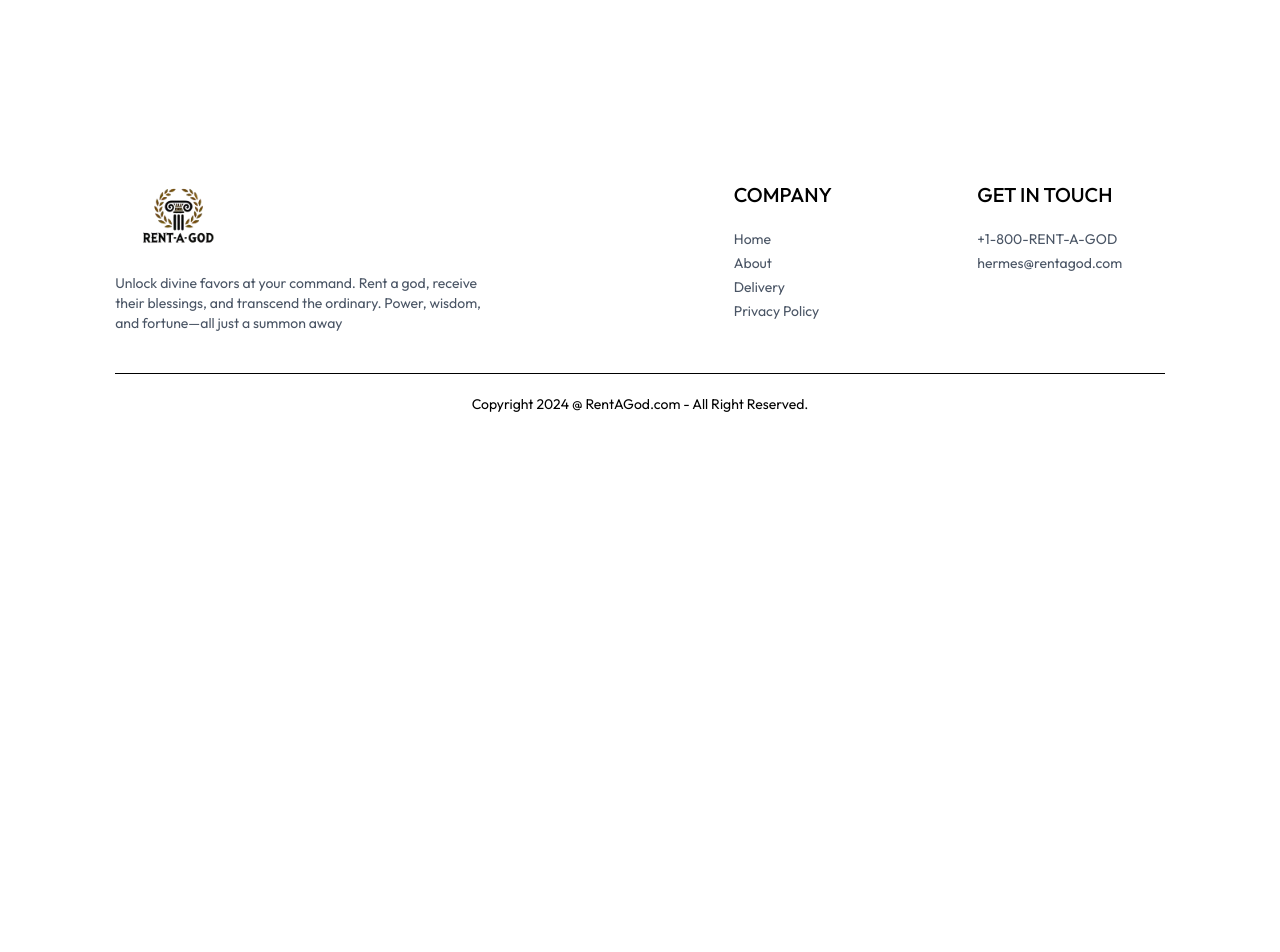
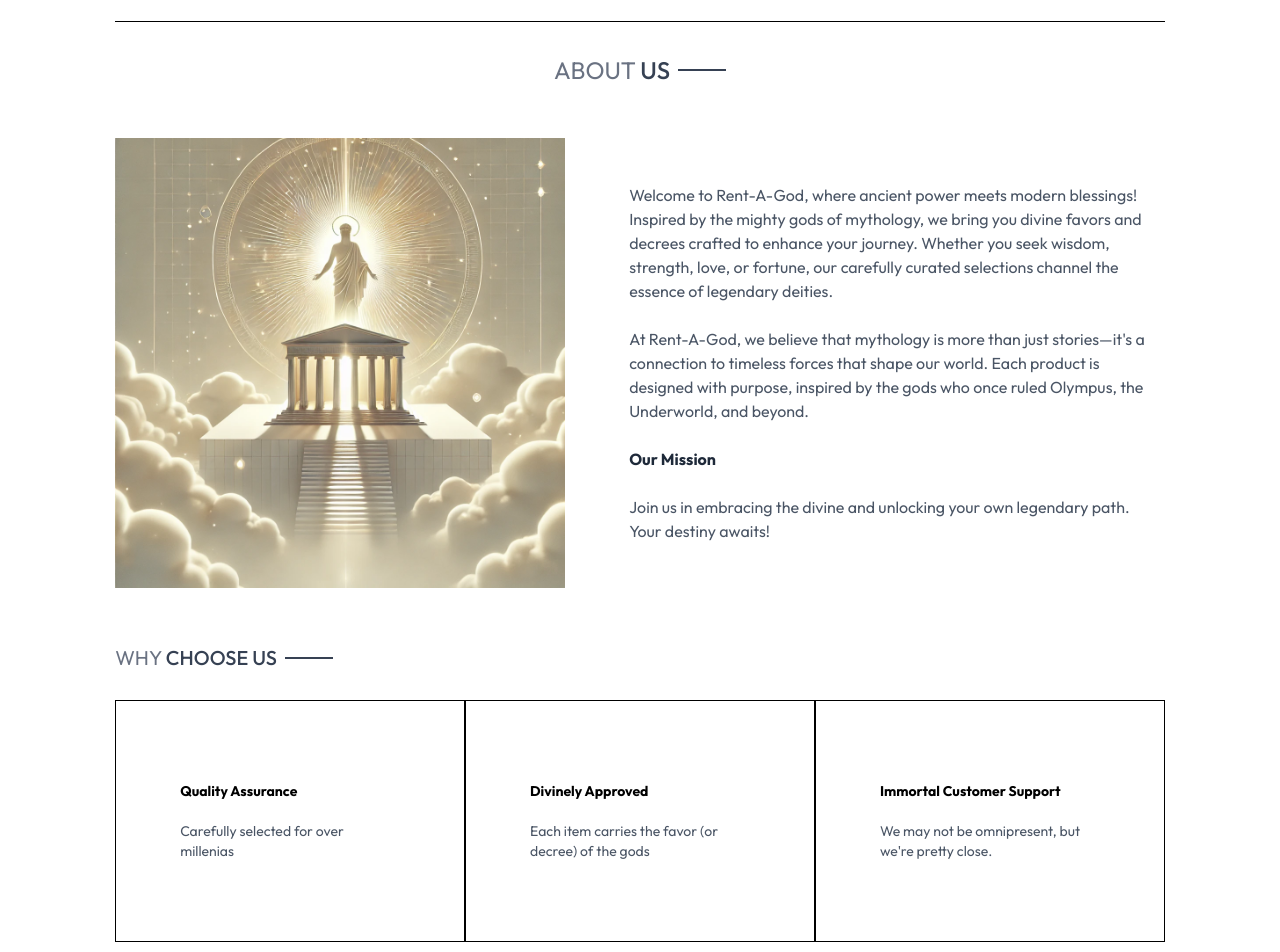
Before and after one commit to Macelll/E-commerce-with-React, a React (Vite) app: page /about in a window 1280 px wide. Shown: the part 100-1052 px from the top of the page. Before the commit the page ends 800 px from the top, so only its background shows below. Built offline with nearby package versions, Linux system fonts and the light colour scheme.

Commit message:
Added About & Contact Page

```diff
--- a/src/pages/About.jsx
+++ b/src/pages/About.jsx
@@ -1,9 +1,46 @@
 import React from 'react'
+import Title from '../components/Title'
+import { assets } from '../assets/assets'
+import NewsletterBox from '../components/NewsletterBox'
 
 const About = () => {
   return (
-    <div></div>
+    <div>
+      <div className='text-2xl text-center pt-8 border-t'>
+        <Title text1={'ABOUT'} text2={'US'} />
+      </div>
+
+      <div className='my-10 flex flex-col md:flex-row gap-16'>
+        <img className='w-full md:max-w-[450px]' src={assets.about_img} alt="About Image" />
+        <div className='flex flex-col justify-center gap-6 md:w-2/4 text-gray-600'>
+          <p>Welcome to Rent-A-God, where ancient power meets modern blessings! Inspired by the mighty gods of mythology, we bring you divine favors and decrees crafted to enhance your journey. Whether you seek wisdom, strength, love, or fortune, our carefully curated selections channel the essence of legendary deities.</p>
+          <p>At Rent-A-God, we believe that mythology is more than just stories—it's a connection to timeless forces that shape our world. Each product is designed with purpose, inspired by the gods who once ruled Olympus, the Underworld, and beyond.</p>
+          <b className='text-gray-800'>Our Mission</b>
+          <p>Join us in embracing the divine and unlocking your own legendary path. Your destiny awaits!</p>
+        </div>
+      </div>
+      <div className='text-xl py-4 justify-center-flex'>
+        <Title text1={'WHY'} text2={'CHOOSE US'} />
+      </div>
+      <div className='flex flex-col md:flex-row text-sm mb-20'>
+        <div className='border flex-1 px-10 md:px-16 py-8 sm:py-20 flex flex-col gap-5'>
+          <b>Quality Assurance</b>
+          <p className='text-gray-600'> Carefully selected for over millenias</p>
+        </div>
+        <div className='border flex-1 px-10 md:px-16 py-8 sm:py-20 flex flex-col gap-5'>
+          <b>Divinely Approved</b>
+          <p className='text-gray-600'>Each item carries the favor (or decree) of the gods</p>
+        </div>
+        <div className='border flex-1 px-10 md:px-16 py-8 sm:py-20 flex flex-col gap-5'>
+          <b>Immortal Customer Support</b>
+          <p className='text-gray-600'>We may not be omnipresent, but we're pretty close.
+          </p>
+        </div>
+      </div>
+
+      <NewsletterBox />
+    </div>
   )
 }
 
-export default About
+export default About;
--- a/src/pages/Cart.jsx
+++ b/src/pages/Cart.jsx
@@ -68,12 +68,11 @@ const Cart = () => {
         <div className='w-full sm:w-[450px]'>
           <CartTotal />
           <div className='w-full text-end'>
-            <button className='bg-black text-white text-sm my-8 px-8 py-3'>CHECKOUT</button>
+            <button className='bg-black text-white border border-black my-8 px-8 py-3 text-sm hover:bg-white hover:text-black transition-all duration-500 cursor-pointer'>CHECKOUT</button>
           </div>
         </div>
       </div>
     </div>
   );
 }
-
 export default Cart;
--- a/src/pages/Contact.jsx
+++ b/src/pages/Contact.jsx
@@ -1,8 +1,32 @@
 import React from 'react'
+import Title from '../components/Title'
+import { assets } from '../assets/assets'
+import NewsletterBox from '../components/NewsletterBox'
 
 const Contact = () => {
   return (
-    <div></div>
+    <div>
+        <div className='text-center text-2xl pt-10 border-t'>
+        <Title text1={'CONTACT'} text2={'US'} />
+      </div>
+      <div className='my-10 flex flex-col justify-center md:flex-row gap-10 mb-28'>
+        <img className='w-full md:max-w-[480px]' src={assets.contact_img} alt="" />
+        <div className='flex flex-col justify-center items-start gap-6'>
+          <p className='font-semibold text-xl text-gray-600'>Our Store</p>
+          <p className='text-gray-500'>Olympian Emporium,<br />
+          Mount Olympus Marketplace,<br />
+          Cloud 9, Celestial Heights,<br />
+          Realm of the Immortals, <br />
+          Elysium 00001</p>
+          <p className='text-gray-500'>Tel: +1-800-RENT-A-GOD <br />
+          Email: hermes@rentagod.com</p>
+          <p className='font-semibold text-xl text-gray-600'>Servant Opening at Rent-A-God</p>
+          <p className='text-gray-500'>Learn more about the opportunity<br /></p>
+          <button className='border border-black px-8 py-4 text-sm hover:bg-black hover:text-white transition-all duration-500 cursor-pointer'>Explore Here</button>
+        </div>
+      </div>
+      <NewsletterBox />
+    </div>
   )
 }
 
```
Also changed, not shown: src/assets/about_img.png, src/assets/contact_img.png.
